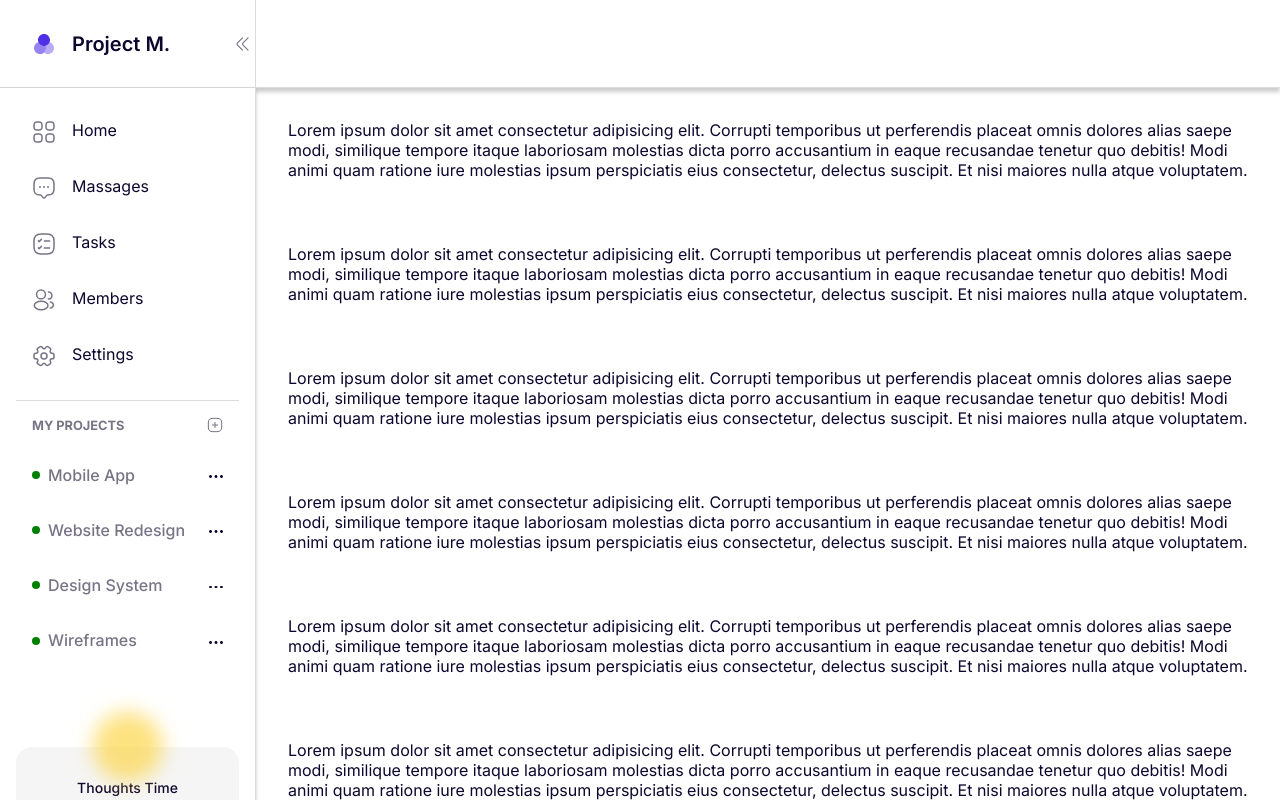
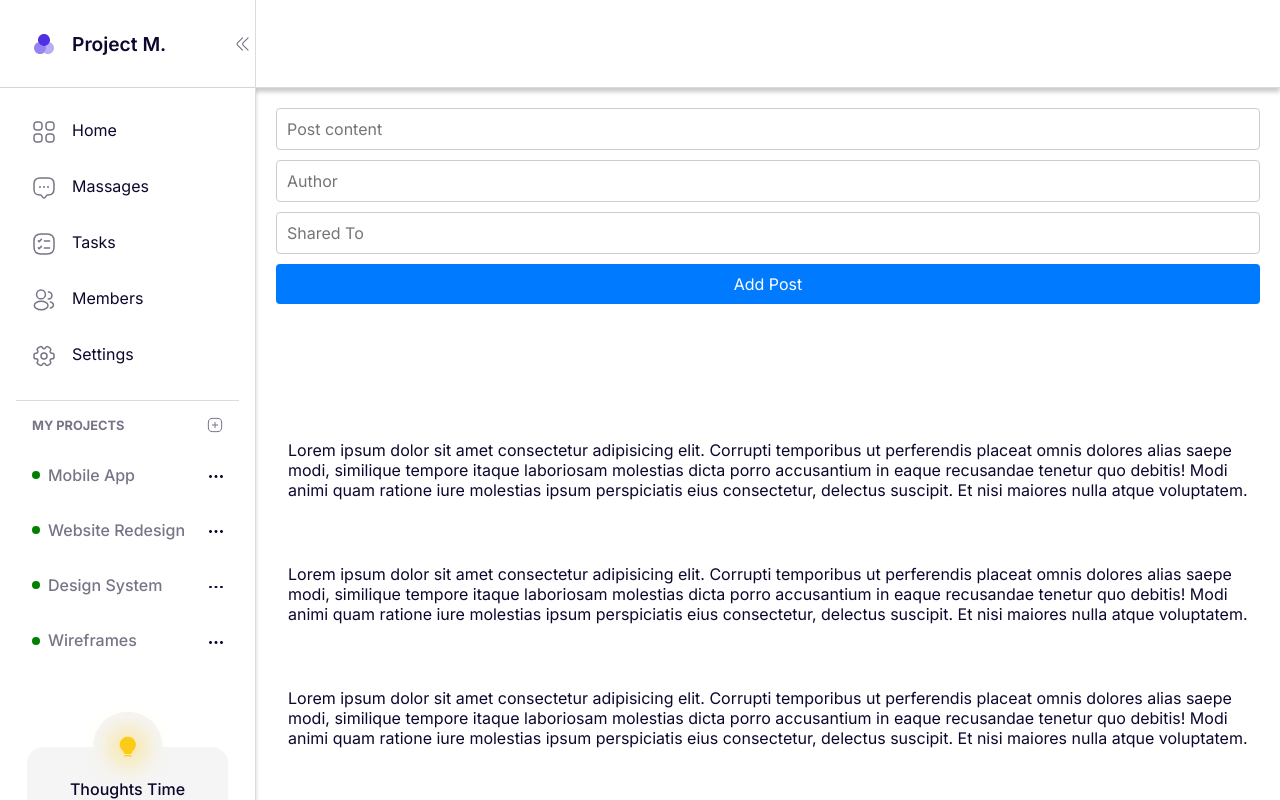
Before and after one commit to misha-vynnyk/project_m, a React (Vite) app: page / in a window 1280 px wide. Built offline with nearby package versions, Linux system fonts and the light colour scheme.

Commit message:
added message section

```diff
--- a/src/components/Header/Header.styled.jsx
+++ b/src/components/Header/Header.styled.jsx
@@ -6,7 +6,17 @@ export const HeaderContainer = styled.header`
   background-color: ${({ theme }) => theme.colors.primaryLightBackground};
   width: 100%;
   padding: 2rem;
-  height: 5.5rem;
+  height: ${({ theme }) => theme.headerSize.desktopHeight};
   border-bottom: ${({ theme }) => theme.colors.borderLineColor};
   box-shadow: 0 4px 4px rgba(0, 0, 0, 0.2);
+
+  @media (max-width: ${({ theme }) => theme.mobile}) {
+    padding: 0.5rem;
+    height: ${({ theme }) => theme.headerSize.mobileHeight};
+  }
+
+  @media (max-width: ${({ theme }) => theme.tablet}) {
+    padding: 1rem;
+    height: ${({ theme }) => theme.headerSize.tabletHeight};
+  }
 `;
--- a/src/components/Main/Main.jsx
+++ b/src/components/Main/Main.jsx
@@ -1,12 +1,126 @@
+import { useState } from "react";
+import useUserPosts from "../../hooks/useUserPosts";
 import Sidebar from "../Sidebar/Sidebar";
 import { MainContent, MainStyled } from "./Main.styled";
 import PropTypes from "prop-types";
+import styled from "styled-components";
 
-export default function Main({ isSidebarOpen }) {
+const StyledForm = styled.form `
+  display: flex;
+  flex-direction: column;
+  gap: 10px;
+  margin-bottom: 20px;
+  padding: 20px;
+
+  input {
+    padding: 10px;
+    border: 1px solid #ccc;
+    border-radius: 4px;
+    font-size: 16px;
+  }
+
+  button {
+    padding: 10px 20px;
+    background-color: #007bff;
+    color: #fff;
+    border: none;
+    border-radius: 4px;
+    font-size: 16px;
+    cursor: pointer;
+    transition: background-color 0.3s;
+  }
+`
+
+// Component for creating a new post
+const NewPostForm = ({ onAddPost }) => {
+  const [newPost, setNewPost] = useState({
+    post: '',
+    isPublic: false,
+    whoPublished: '',
+    sharedTo: '',
+    likes: 0,
+    plays: 0,
+  });
+
+  // Handles input changes
+  const handleChange = (e) => {
+    const { name, value } = e.target;
+    setNewPost((prev) => ({
+      ...prev,
+      [name]: value,
+    }));
+  };
+
+  // Submits the form data
+const handleSubmit = (e) => {
+  e.preventDefault();
+  if (
+    newPost.post.trim() &&
+    newPost.whoPublished.trim() &&
+    newPost.sharedTo.trim()
+  ) {
+    onAddPost(newPost);
+    setNewPost({
+      post: "",
+      isPublic: false,
+      whoPublished: "",
+      sharedTo: "",
+      likes: 0,
+      plays: 0,
+    });
+  } else {
+    alert("Please fill in all fields");
+  }
+};
+
+
+  return (
+    <StyledForm onSubmit={handleSubmit}>
+      <input
+        name="post"
+        value={newPost.post}
+        onChange={handleChange}
+        placeholder="Post content"
+      />
+      <input
+        name="whoPublished"
+        value={newPost.whoPublished}
+        onChange={handleChange}
+        placeholder="Author"
+      />
+      <input
+        name="sharedTo"
+        value={newPost.sharedTo}
+        onChange={handleChange}
+        placeholder="Shared To"
+      />
+      <button type="submit">Add Post</button>
+    </StyledForm>
+  );
+};
+
+const Main = ({ isSidebarOpen }) =>{
+const { posts, addPost, removePost } = useUserPosts([]);
+
   return (
     <MainStyled>
       <Sidebar isSidebarOpen={isSidebarOpen} />
       <MainContent $isSidebarOpen={isSidebarOpen}>
+        <div>
+          <NewPostForm onAddPost={addPost} />
+
+          <section>
+            {posts.map((post) => (
+              <div key={post.id}>
+                <h3>{post.post}</h3>
+                <p>Published by: {post.whoPublished}</p>
+                <p>Shared To: {post.sharedTo}</p>
+                <button onClick={() => removePost(post.id)}>Remove Post</button>
+              </div>
+            ))}
+          </section>
+        </div>
+
         <section>
           Lorem ipsum dolor sit amet consectetur adipisicing elit. Corrupti
           temporibus ut perferendis placeat omnis dolores alias saepe modi,
@@ -60,6 +174,12 @@ export default function Main({ isSidebarOpen }) {
   );
 }
 
+export default Main;
+
 Main.propTypes = {
   isSidebarOpen: PropTypes.bool.isRequired,
 };
+
+NewPostForm.propTypes = {
+  onAddPost: PropTypes.func.isRequired,
+};
--- a/src/components/Main/Main.styled.jsx
+++ b/src/components/Main/Main.styled.jsx
@@ -1,13 +1,19 @@
 import styled from "styled-components";
 
 export const MainStyled = styled.main`
-  display: flex;
-  flex-direction: column;
-  margin-top: 5.5rem;
+  margin-top: ${({ theme }) => theme.headerSize.desktopHeight};
 
   section {
     padding: 2rem;
     background-color: ${({ theme }) => theme.colors.primaryBlackBackground};
+  }
+
+  @media (max-width: ${({ theme }) => theme.mobile}) {
+    margin-top: ${({ theme }) => theme.headerSize.mobileHeight};
+  }
+
+  @media (max-width: ${({ theme }) => theme.tablet}) {
+    margin-top: ${({ theme }) => theme.headerSize.tabletHeight};
   }
 `;
 
--- a/src/components/Sidebar/NoteSidebar/NoteSidebar.jsx
+++ b/src/components/Sidebar/NoteSidebar/NoteSidebar.jsx
@@ -1,9 +1,9 @@
-import { StyledNoteSidebar } from "./NoteSidebar.styled"
+import { BackgroundLight, StyledNoteSidebar } from "./NoteSidebar.styled"
 
 export const NoteSidebar = () => {
   return (
     <StyledNoteSidebar>
-      <div></div>
+      <BackgroundLight/>
       <h3>Thoughts Time</h3>
       <p>
         We don’t have any notice for you, till then you can share your thoughts
--- a/src/components/Sidebar/NoteSidebar/NoteSidebar.styled.jsx
+++ b/src/components/Sidebar/NoteSidebar/NoteSidebar.styled.jsx
@@ -3,18 +3,17 @@ import styled from "styled-components";
 export const StyledNoteSidebar = styled.div`
   position: relative;
   display: block;
-  padding: 2rem 1.5rem 1.5rem 1.5rem;
+  padding: 2rem 1.2rem 1.2rem;
   border-radius: 16px;
-  margin-bottom: 10rem;
+  margin: 0 0.7rem 10rem;
 
   background: ${({ theme }) => theme.colors.secondaryLightBackground};
 
   h3 {
     color: ${({ theme }) => theme.colors.darkText};
     font-family: ${({ theme }) => theme.fonts.primaryFont};
-    font-size: 14px;
+    font-size: 1rem;
     font-weight: 500;
-    line-height: 17px;
     text-align: center;
     margin-bottom: 1rem;
   }
@@ -22,9 +21,8 @@ export const StyledNoteSidebar = styled.div`
   p {
     color: ${({ theme }) => theme.colors.lightText};
     font-family: ${({ theme }) => theme.fonts.primaryFont};
-    font-size: 12px;
+    font-size: 0.8rem;
     font-weight: 400;
-    line-height: 15px;
     text-align: center;
     margin-bottom: 1rem;
   }
@@ -32,29 +30,52 @@ export const StyledNoteSidebar = styled.div`
   input {
     width: 10rem;
     height: 3rem;
-    border-radius: 4px;
+    border-radius: 16px;
     color: ${({ theme }) => theme.colors.darkText};
     font-family: ${({ theme }) => theme.fonts.primaryFont};
-    font-size: 14px;
+    font-size: 0.9rem;
     font-weight: 500;
-    line-height: 17px;
     text-align: center;
   }
 
   &::before {
     content: "";
     position: absolute;
+    top: 0;
+    left: 50%;
+    transform: translate(-50%, -50%);
+    width: 2rem;
+    height: 2rem;
+    border-radius: 50%;
+    filter: blur(13px);
+    background: rgba(252, 214, 74, 0.7);
+    background-repeat: no-repeat;
+    background-position: center;
+  }
+
+  &::after {
+    content: "";
+    position: absolute;
     background-image: url(icon/lamp_icon.svg);
+    background-repeat: no-repeat;
+    background-position: center;
+    border-radius: 50%;
     top: 0;
     left: 50%;
     transform: translate(-50%, -50%);
     width: 4.4rem;
     height: 4.4rem;
-    border-radius: 50%;
-    filter: blur(10px);
-    background: rgba(252, 214, 74, 0.7);
-    background-repeat: no-repeat;
-    background-position: center;
-    background-size: 2.4rem;
   }
 `;
+
+export const BackgroundLight = styled.div`
+  position: absolute;
+  z-index: -1;
+  top: 0;
+  left: 50%;
+  transform: translate(-50%, -50%);
+  width: 4.4rem;
+  height: 4.4rem;
+  border-radius: 50%;
+  background-color: ${({ theme }) => theme.colors.secondaryLightBackground};
+`
--- a/src/components/Sidebar/Sidebar.styled.jsx
+++ b/src/components/Sidebar/Sidebar.styled.jsx
@@ -5,7 +5,10 @@ export const SidebarTopWrapper = styled.div`
   align-items: center;
   justify-content: space-between;
   min-width: 14rem;
-  border: 20px;
+
+  @media (max-width: ${({ theme }) => theme.mobile}) {
+    min-width: 10rem;
+  }
 `;
 
 export const SidebarContainer = styled.div`
@@ -39,10 +42,14 @@ export const Logo = styled.div`
 
   span {
     margin-left: 1rem;
-    font-size: 20px;
+    font-size: 1.2rem;
     font-weight: 600;
     color: ${({ theme }) => theme.colors.darkText};
     font-family: ${({ theme }) => theme.fonts.primaryFont};
+
+    @media (max-width: ${({ theme }) => theme.mobile}) {
+      font-size: 1rem;
+    }
   }
 `;
 
@@ -61,6 +68,10 @@ export const SidebarOpener = styled.button`
 
   transition: transform 0.3s ease-in-out;
 
+  @media (max-width: ${({ theme }) => theme.tablet}) {
+    border: none;
+  }
+
   img {
     width: 1.5rem;
     height: 1.5rem;
--- a/src/global_styles/theme.js
+++ b/src/global_styles/theme.js
@@ -1,7 +1,13 @@
 export const theme = {
-  mobile: "768px",
-  tablet: "1280px",
-  desktop: "1440px",
+  mobile: "360px",
+  tablet: "768px",
+  desktop: "1280px",
+
+  headerSize: {
+    mobileHeight: "3rem",
+    tabletHeight: "4rem",
+    desktopHeight: "5.5rem",
+  },
 
   fonts: {
     primaryFont: "'Inter', sans-serif",
--- a/src/hooks/useResponsive.js
+++ b/src/hooks/useResponsive.js
@@ -14,7 +14,7 @@ export const useIsResponsive = (breakpoint) => {
 
     const debounceResize = () => {
       clearTimeout(resizeTimeout);
-      resizeTimeout = setTimeout(handleResize, 50);
+      resizeTimeout = setTimeout(handleResize, 0);
     };
 
     window.addEventListener("resize", debounceResize);
--- a/src/hooks/useSidebar.js
+++ b/src/hooks/useSidebar.js
@@ -1,7 +1,7 @@
 import { useState, useEffect } from "react";
 import { useIsResponsive } from "./useResponsive";
 
-export const useSidebar = (initialState = true) => {
+export const useSidebar = (initialState = false) => {
   // Check if the screen is mobile for controlling the Sidebar state
   const isMobile = useIsResponsive(768); // Track screen size less than or equal to 768px
 
--- /dev/null
+++ b/src/hooks/useUserPosts.js
@@ -0,0 +1,38 @@
+import { useState, useCallback } from "react";
+
+const useUserPosts = (initialPosts) => {
+  const [posts, setPosts] = useState(initialPosts);
+
+  // Memoize functions for better performance
+  const getPublicPosts = useCallback(
+    () => posts.filter((post) => post.isPublic),
+    [posts]
+  );
+  const getPrivatePosts = useCallback(
+    () => posts.filter((post) => !post.isPublic),
+    [posts]
+  );
+
+  // Adding new post
+  const addPost = useCallback((newPost) => {
+    setPosts((prevPosts) => [
+      ...prevPosts,
+      { ...newPost, id: prevPosts.length + 1 },
+    ]);
+  }, []);
+
+  // Removing a post by ID
+  const removePost = useCallback((id) => {
+    setPosts((prevPosts) => prevPosts.filter((post) => post.id !== id));
+  }, []);
+
+  return {
+    posts,
+    getPublicPosts,
+    getPrivatePosts,
+    addPost,
+    removePost,
+  };
+};
+
+export default useUserPosts;
```
